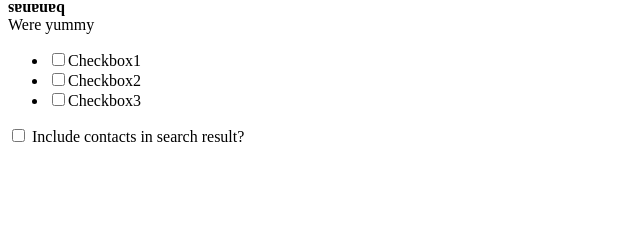
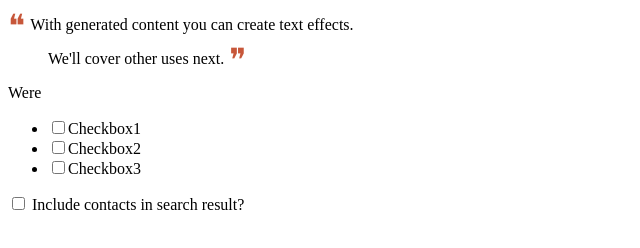
Before and after one commit to dance2die/Demo.CSS.Effects, a plain HTML site: page src/CSS3 In Depth/Selectors.html in a window 1280 px wide. Shown: the whole page, without its empty margins (0-640 px from the left). Drawn offline with Linux system fonts and the light colour scheme.

Commit message:
generated content use case.

```diff
--- a/src/CSS3 In Depth/Selectors.html
+++ b/src/CSS3 In Depth/Selectors.html
@@ -16,21 +16,44 @@
             text-shadow: #EEEE00 0 0 10px, #FF0000 5px 5px 5px;
         }
 
-        p {position: relative;}
-        p:before {
-            -webkit-transform: rotate(180deg);
-            content: 'bananas';
-            font-weight: bold;
-            position: absolute;
-            top: -1em;
+        /*p {position: relative;}*/
+        /*p:before {*/
+            /*-webkit-transform: rotate(180deg);*/
+            /*content: 'bananas';*/
+            /*font-weight: bold;*/
+            /*position: absolute;*/
+            /*top: -1em;*/
+        /*}*/
+
+        /*p:after {*/
+            /*content: 'yummy';*/
+        /*}*/
+
+        blockquote p:before,
+        blockquote p:after {
+            font-size: 2em;
+            color: #C7573A;
+            line-height: 0;
+            vertical-align: middle;
         }
 
-        p:after {
-            content: 'yummy';
+        blockquote p:first-child:before {
+            content: '\275D';
+            margin: 0 5px 0 -40px;
         }
-    </style>
+        blockquote p:last-child:after {
+            content: '\275E';
+            margin: 0 -40px 0 5px;
+        }
+      </style>
 </head>
 <body>
+
+    <blockquote>
+        <p>With generated content you can create text effects.</p>
+        <p>We'll cover other uses next.</p>
+    </blockquote>
+
     <p> Were </p>
 
     <form id="checkBoxForm">
```
